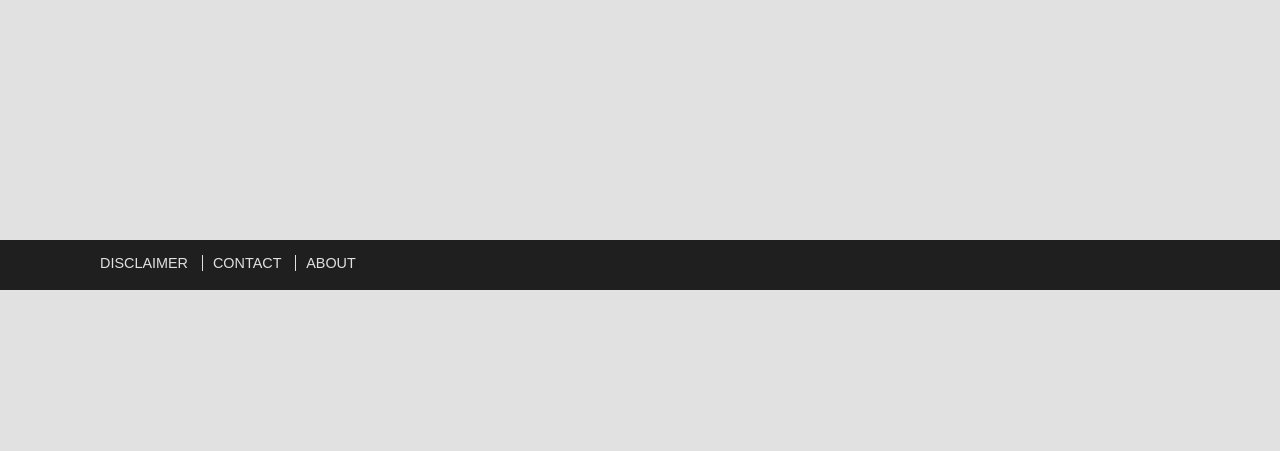
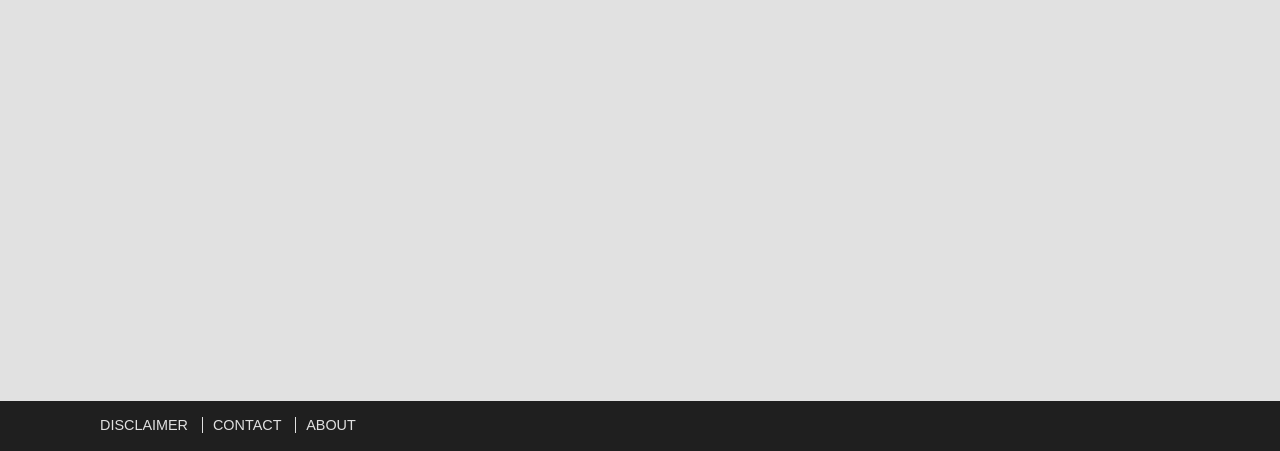
Before and after one commit to gbarnes12/hydra-web, a PHP site: page / in a window 1280 px wide. Shown: the part 349-800 px from the top of the page. Run offline with PHP 8.4, Linux system fonts and the light colour scheme; some libraries are stand-ins or nearby versions; some web fonts are replaced.

Commit message:
sticky footer

```diff
--- a/resource/stylesheet/style.css
+++ b/resource/stylesheet/style.css
@@ -56,7 +56,7 @@ h4
 }
 #content-inner
 {
-    padding: 190px 0 1px 110px;
+    padding: 190px 0 0px 110px;
 }
 
 form {
@@ -114,6 +114,8 @@ form p
 }
 #footer
 {
+	bottom: 0;
+	position: absolute;
 	clear: both;
 	width: 100%;
 	background: #1f1f1f;
@@ -122,7 +124,7 @@ form p
 
 #footer_nav
 {
-	padding-top: 15px;
+
 	padding-left: 90px;
 }
 #footer_nav li
```
